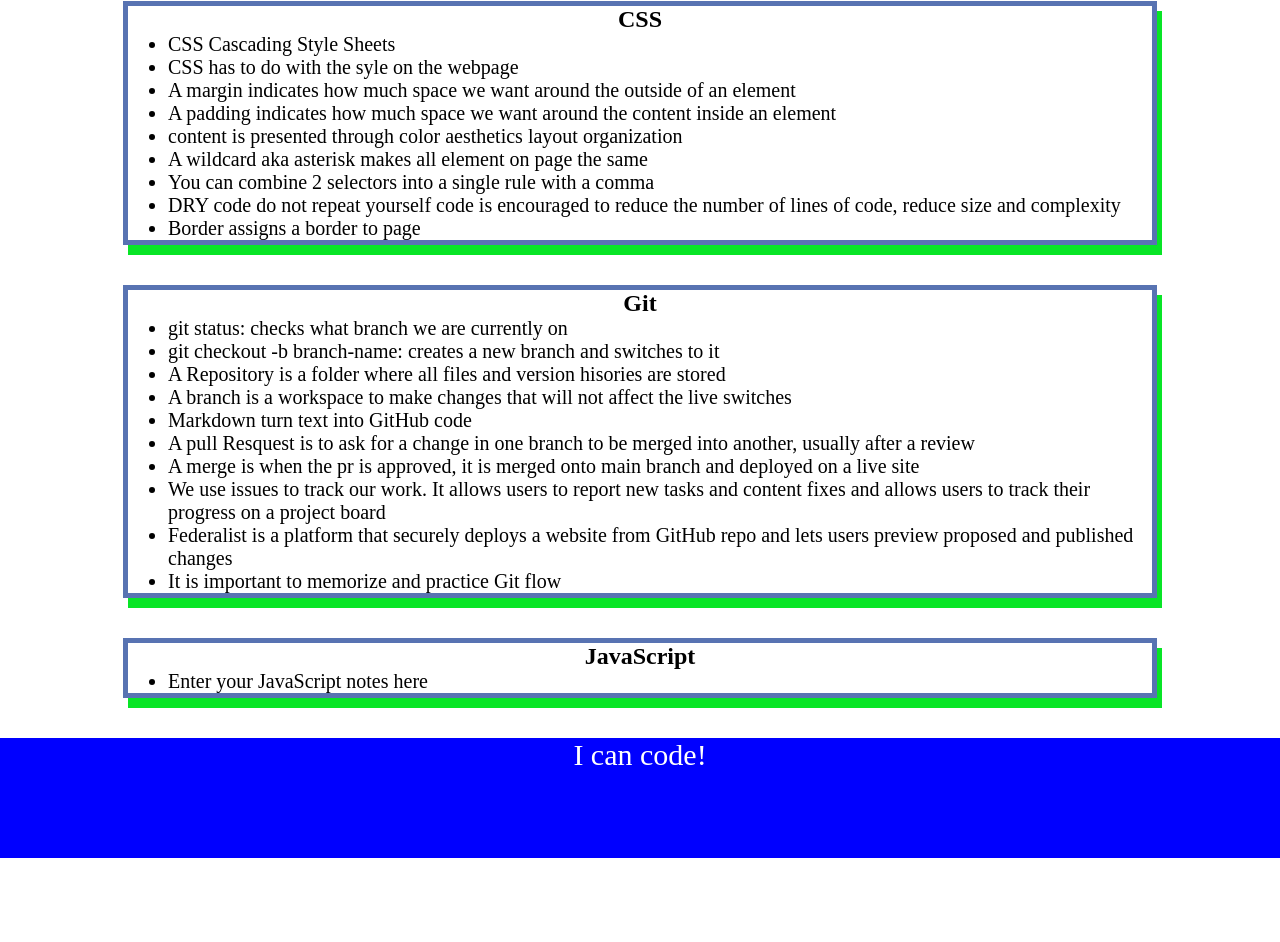
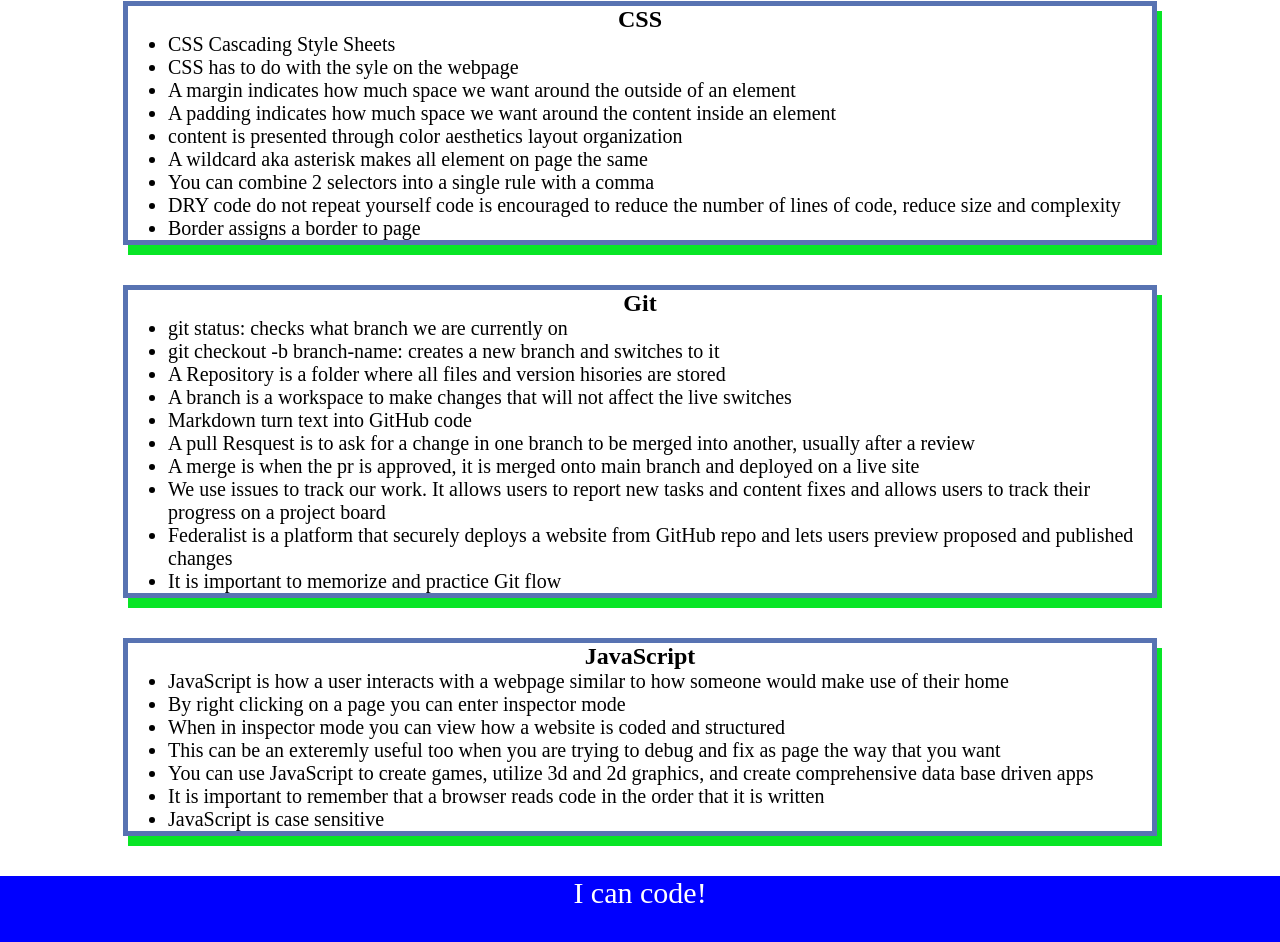
Before and after one commit to bcsurf2822/prework-study-guide, a plain HTML site: page prework-study-guide/index.html in a window 1280 px wide. Shown: the part 558-1500 px from the top of the page. Before the commit the page ends 1416 px from the top, so only its background shows below. Drawn offline with Linux system fonts and the light colour scheme.

Commit message:
Updated JavaScript notes in index file

```diff
--- a/prework-study-guide/index.html
+++ b/prework-study-guide/index.html
@@ -69,7 +69,13 @@
       <section class="card" id="javascript-section">
         <h2>JavaScript</h2>
      <ul>
-       <li>Enter your JavaScript notes here</li>
+       <li>JavaScript is how a user interacts with a webpage similar to how someone would make use of their home</li>
+       <li>By right clicking on a page you can enter inspector mode</li>
+       <li>When in inspector mode you can view how a website is coded and structured
+       <li>This can be an exteremly useful too when you are trying to debug and fix as page the way that you want</li>
+       <li>You can use JavaScript to create games,  utilize 3d and 2d graphics, and create comprehensive data base driven apps</li>
+       <li>It is important to remember that a browser reads code in the order that it is written</li>
+       <li>JavaScript is case sensitive</li>
      </ul>
       </section>
     </main>
```
